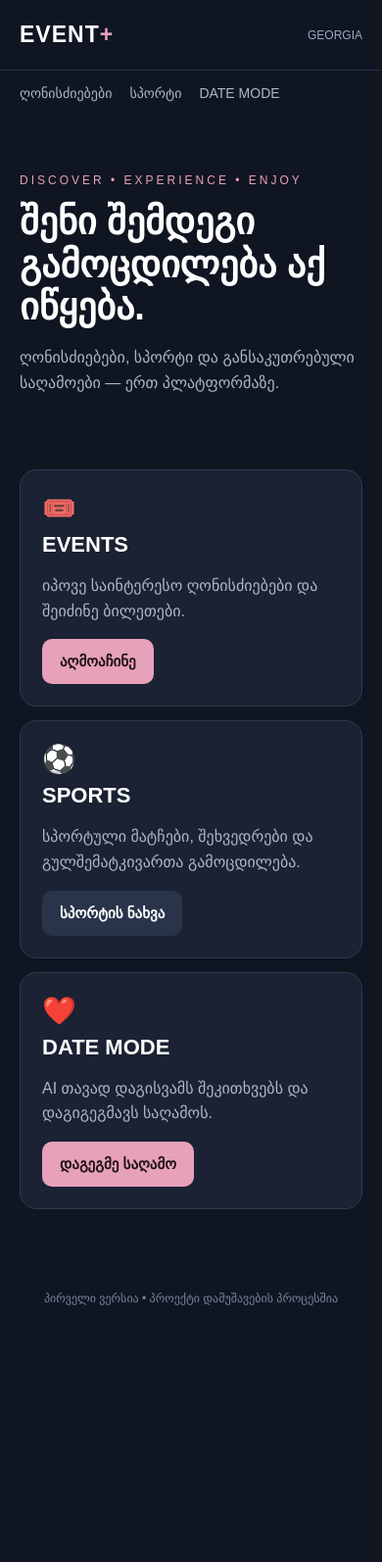
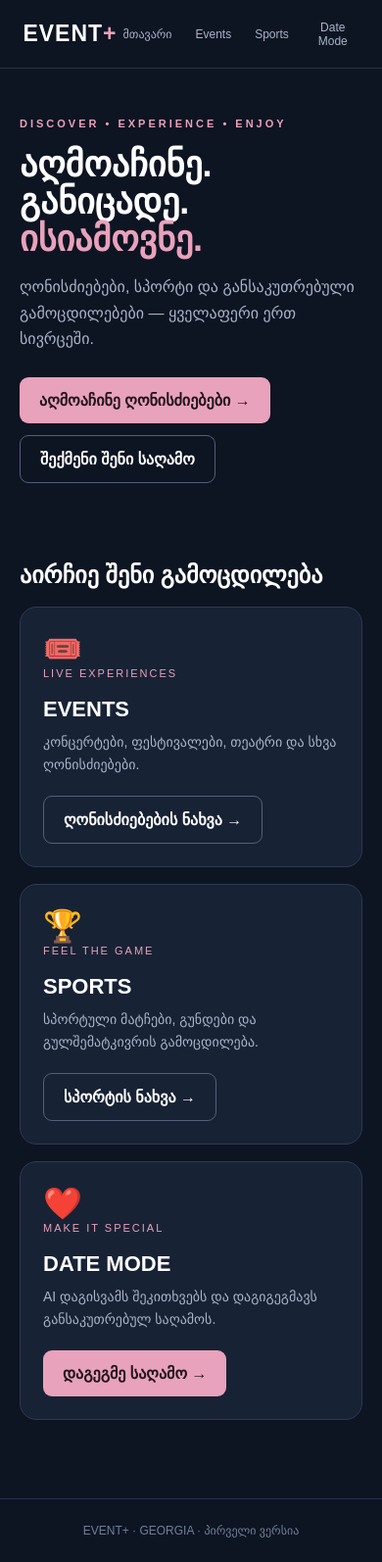
Before and after one commit to Gzaze7/event-platform, a plain HTML site: page index.html in a window 390 px wide. Shown: the whole page at 98% size. Before the commit the page ends 1367 px from the top, so only its background shows below. Drawn offline with Linux system fonts and the light colour scheme.

Commit message:
index.html
002

```diff
--- a/index.html
+++ b/index.html
@@ -1,142 +1,180 @@
-
 
 <!DOCTYPE html>
 <html lang="ka">
 <head>
 <meta charset="UTF-8">
-<meta name="viewport" content="width=device-width, initial-scale=1.0">
+<meta name="viewport" content="width=device-width, initial-scale=1">
 <meta name="theme-color" content="#101522">
-<title>ჩვენი პლატფორმა</title>
+<title>EVENT+ | Discover More</title>
 <style>
 *{box-sizing:border-box}
-body{margin:0;background:#101522;color:#fff;font-family:Arial,sans-serif}
-header{padding:22px 20px;display:flex;justify-content:space-between;align-items:center;border-bottom:1px solid #293044}
-.logo{font-size:23px;font-weight:800;letter-spacing:1px}
-.logo span{color:#e8a1ba}
-nav{display:flex;gap:18px;padding:15px 20px;overflow:auto}
-nav a{color:#aeb6c9;text-decoration:none;white-space:nowrap;font-size:14px}
-main{padding:24px 20px;max-width:850px;margin:auto}
-.hero{padding:35px 0}
-.tag{color:#e8a1ba;font-size:12px;letter-spacing:3px}
-h1{font-size:38px;line-height:1.15;margin:14px 0}
-p{color:#aeb6c9;line-height:1.6}
-.cards{display:grid;grid-template-columns:1fr;gap:14px;margin:25px 0}
-.card{background:#1a2233;border:1px solid #30394d;border-radius:17px;padding:22px}
-.card h2{margin:8px 0;font-size:22px}
-.card .emoji{font-size:28px}
-button{background:#e8a1ba;color:#21131a;border:0;padding:14px 18px;border-radius:10px;font-size:15px;font-weight:bold;cursor:pointer}
-button.secondary{background:#29344a;color:white}
-button.option{background:#202b3e;color:white;border:1px solid #3a465d;text-align:left;width:100%;margin:5px 0}
-button.option.selected{background:#633e52;border-color:#e8a1ba}
-#planner{display:none;background:#1a2233;border-radius:18px;padding:22px;margin-top:25px}
-#answers{margin:15px 0}
-.result{border:1px solid #3a465d;padding:15px;border-radius:12px;margin:12px 0}
-.small{font-size:12px;color:#9ba8bf}
-footer{text-align:center;color:#78849b;padding:35px 15px;font-size:12px}
+body{margin:0;background:#0d1422;color:#fff;font-family:Arial,sans-serif}
+button{font:inherit;cursor:pointer}
+header{height:70px;padding:0 6%;display:flex;align-items:center;justify-content:space-between;border-bottom:1px solid #283247}
+.logo{font-size:23px;font-weight:900;letter-spacing:1px}
+.logo span{color:#e9a2bb}
+.nav{display:flex;gap:24px}
+.nav button{background:none;border:0;color:#aab4c8;font-size:14px}
+.nav button:hover{color:white}
+.container{max-width:1100px;margin:auto;padding:30px 22px}
+.hero{padding:48px 0 35px}
+.eyebrow{color:#e9a2bb;font-size:11px;letter-spacing:3px;font-weight:bold}
+h1{font-size:clamp(36px,7vw,65px);line-height:1.06;margin:17px 0}
+p{color:#aab4c8;line-height:1.65}
+.hero p{max-width:490px}
+.actions{display:flex;gap:12px;flex-wrap:wrap;margin-top:25px}
+.primary,.outline{border-radius:9px;padding:14px 20px;font-weight:bold}
+.primary{background:#e9a2bb;color:#20141a;border:0}
+.outline{background:transparent;color:white;border:1px solid #526079}
+.section-title{font-size:24px;margin:45px 0 18px}
+.grid{display:grid;grid-template-columns:repeat(3,1fr);gap:17px}
+.card{background:#182235;border:1px solid #2d3a51;border-radius:17px;padding:23px;min-height:220px;display:flex;flex-direction:column;align-items:flex-start}
+.card .emoji{font-size:32px}
+.card h3{font-size:22px;margin:18px 0 4px}
+.card p{font-size:14px;margin:5px 0 20px}
+.card button{margin-top:auto}
+.tag{color:#e9a2bb;font-size:11px;letter-spacing:2px}
+footer{border-top:1px solid #283247;padding:25px;text-align:center;color:#718099;font-size:12px;margin-top:60px}
+#date{display:none;background:#f7efeb;color:#38232c;min-height:100vh}
+.date-header{background:#351e2b;color:#fff;padding:22px 6%;display:flex;justify-content:space-between;align-items:center}
+.date-logo{font-size:22px;letter-spacing:2px;font-weight:bold}
+.date-logo span{color:#e7a4b7}
+.date-container{max-width:760px;margin:auto;padding:45px 22px}
+.date-container h1{font-size:clamp(36px,7vw,56px);color:#432b36}
+.date-container p{color:#806b73}
+.date-panel{background:#fff;border:1px solid #eadbdc;border-radius:18px;padding:23px;margin-top:26px;box-shadow:0 10px 35px #58374412}
+.date-panel h2{font-size:23px;color:#432b36}
+.date-option{display:block;width:100%;text-align:left;padding:16px;margin:9px 0;border-radius:11px;background:#fff;border:1px solid #e5d8d9;color:#513b44}
+.date-option.selected{background:#f4e4e9;border:2px solid #a65f78}
+.date-next{width:100%;margin-top:15px;padding:15px;border:0;border-radius:10px;background:#713e55;color:#fff;font-weight:bold}
+.back{border:0;background:none;color:inherit;font-weight:bold}
+.date-small{font-size:12px;color:#9a858d}
+@media(max-width:650px){
+ .nav{gap:12px}.nav button{font-size:12px}
+ .grid{grid-template-columns:1fr}
+ .hero{padding-top:30px}
+ .container{padding:20px}
+}
 </style>
 </head>
 <body>
+
+<div id="home">
 <header>
-  <div class="logo">EVENT<span>+</span></div>
-  <div class="small">GEORGIA</div>
+ <div class="logo">EVENT<span>+</span></div>
+ <nav class="nav">
+  <button onclick="showHome()">მთავარი</button>
+  <button onclick="showHome('events')">Events</button>
+  <button onclick="showHome('sports')">Sports</button>
+  <button onclick="showDate()">Date Mode</button>
+ </nav>
 </header>
-<nav>
-  <a href="#events">ღონისძიებები</a>
-  <a href="#sports">სპორტი</a>
-  <a href="#date">DATE MODE</a>
-</nav>
-<main>
-<section class="hero">
-  <div class="tag">DISCOVER • EXPERIENCE • ENJOY</div>
-  <h1>შენი შემდეგი<br>გამოცდილება აქ იწყება.</h1>
-  <p>ღონისძიებები, სპორტი და განსაკუთრებული საღამოები — ერთ პლატფორმაზე.</p>
-</section>
 
-<section class="cards">
-  <div class="card" id="events">
-    <div class="emoji">🎟️</div>
-    <h2>EVENTS</h2>
-    <p>იპოვე საინტერესო ღონისძიებები და შეიძინე ბილეთები.</p>
-    <button onclick="alert('ღონისძიებების კატალოგს შემდეგ ეტაპზე შევქმნით')">აღმოაჩინე</button>
+<main class="container">
+ <section class="hero">
+  <div class="eyebrow">DISCOVER • EXPERIENCE • ENJOY</div>
+  <h1>აღმოაჩინე.<br>განიცადე.<br><span style="color:#e9a2bb">ისიამოვნე.</span></h1>
+  <p>ღონისძიებები, სპორტი და განსაკუთრებული გამოცდილებები — ყველაფერი ერთ სივრცეში.</p>
+  <div class="actions">
+   <button class="primary" onclick="showHome('events')">აღმოაჩინე ღონისძიებები →</button>
+   <button class="outline" onclick="showDate()">შექმენი შენი საღამო</button>
   </div>
-  <div class="card" id="sports">
-    <div class="emoji">⚽</div>
-    <h2>SPORTS</h2>
-    <p>სპორტული მატჩები, შეხვედრები და გულშემატკივართა გამოცდილება.</p>
-    <button class="secondary" onclick="alert('სპორტის სივრცეს შემდეგ ეტაპზე შევქმნით')">სპორტის ნახვა</button>
-  </div>
-  <div class="card" id="date">
-    <div class="emoji">❤️</div>
-    <h2>DATE MODE</h2>
-    <p>AI თავად დაგისვამს შეკითხვებს და დაგიგეგმავს საღამოს.</p>
-    <button onclick="startDate()">დაგეგმე საღამო</button>
-  </div>
-</section>
+ </section>
 
-<section id="planner">
-  <div class="tag">YOUR PERSONAL DATE ASSISTANT</div>
-  <h2 id="question">როგორი ვახშამი გსურთ?</h2>
-  <p id="description">აირჩიეთ თქვენთვის სასურველი მიმართულება.</p>
-  <div id="answers"></div>
-  <button id="next" onclick="nextQuestion()">გაგრძელება →</button>
-  <div id="progress" class="small"></div>
-</section>
+ <h2 class="section-title">აირჩიე შენი გამოცდილება</h2>
+ <section class="grid">
+  <article class="card" id="events">
+   <div class="emoji">🎟️</div>
+   <div class="tag">LIVE EXPERIENCES</div>
+   <h3>EVENTS</h3>
+   <p>კონცერტები, ფესტივალები, თეატრი და სხვა ღონისძიებები.</p>
+   <button class="outline" onclick="alert('ღონისძიებების კატალოგი შემდეგ ეტაპზე დაემატება.')">ღონისძიებების ნახვა →</button>
+  </article>
+  <article class="card" id="sports">
+   <div class="emoji">🏆</div>
+   <div class="tag">FEEL THE GAME</div>
+   <h3>SPORTS</h3>
+   <p>სპორტული მატჩები, გუნდები და გულშემატკივრის გამოცდილება.</p>
+   <button class="outline" onclick="alert('სპორტის სივრცე შემდეგ ეტაპზე დაემატება.')">სპორტის ნახვა →</button>
+  </article>
+  <article class="card">
+   <div class="emoji">❤️</div>
+   <div class="tag">MAKE IT SPECIAL</div>
+   <h3>DATE MODE</h3>
+   <p>AI დაგისვამს შეკითხვებს და დაგიგეგმავს განსაკუთრებულ საღამოს.</p>
+   <button class="primary" onclick="showDate()">დაგეგმე საღამო →</button>
+  </article>
+ </section>
 </main>
-<footer>პირველი ვერსია • პროექტი დამუშავების პროცესშია</footer>
+<footer>EVENT+ · GEORGIA · პირველი ვერსია</footer>
+</div>
+
+<div id="date">
+ <div class="date-header">
+  <div class="date-logo">DATE <span>MODE</span></div>
+  <button class="back" onclick="showHome()">← მთავარი</button>
+ </div>
+ <main class="date-container">
+  <div class="tag">YOUR PERSONAL DATE EXPERIENCE</div>
+  <h1>Let's make<br>it special.</h1>
+  <p>მოდი, ერთად შევქმნათ საღამო, რომელიც დაგამახსოვრდებათ.</p>
+  <section class="date-panel">
+   <div class="date-small" id="progress">QUESTION 1 / 3</div>
+   <h2 id="question">როგორი ვახშამი გსურთ?</h2>
+   <p id="description">აირჩიეთ სასურველი სამზარეულო.</p>
+   <div id="answers"></div>
+   <button class="date-next" id="next" onclick="nextQuestion()">გაგრძელება →</button>
+  </section>
+ </main>
+</div>
 
 <script>
 const questions=[
- {q:"როგორი ვახშამი გსურთ?",d:"აირჩიეთ სამზარეულოს სტილი.",a:["იტალიური","ფრანგული","ქართული","აზიური","ხმელთაშუაზღვისპირული","გამაკვირვე"]},
- {q:"როგორი ატმოსფერო გსურთ?",d:"აირჩიეთ საღამოს განწყობა.",a:["რომანტიკული და მშვიდი","ელეგანტური","თანამედროვე და მოდური","ცოცხალი და მხიარული","ტერასა და ღია სივრცე"]},
- {q:"რა ბიუჯეტი გაქვთ ორისთვის?",d:"მიუთითეთ სასურველი საერთო ბიუჯეტი.",a:["50–100 ₾","100–200 ₾","200–350 ₾","350 ₾-ზე მეტი"]}
+ {q:"როგორი ვახშამი გსურთ?",d:"აირჩიეთ სამზარეულოს სტილი.",a:["იტალიური 🇮🇹","ფრანგული 🇫🇷","ქართული 🇬🇪","აზიური 🍣","ხმელთაშუაზღვისპირული 🫒","გამაკვირვე ✨"]},
+ {q:"როგორი ატმოსფერო გსურთ?",d:"აირჩიეთ საღამოს განწყობა.",a:["რომანტიკული და მშვიდი 🕯️","ელეგანტური 🥂","თანამედროვე ✨","ცოცხალი და მხიარული 🎶","ტერასა და ღია სივრცე 🌆"]},
+ {q:"რა ბიუჯეტი გაქვთ ორისთვის?",d:"აირჩიეთ საერთო ბიუჯეტი.",a:["50–100 ₾","100–200 ₾","200–350 ₾","350 ₾-ზე მეტი"]}
 ];
-let step=0,selected=[];
-function startDate(){
- document.getElementById("planner").style.display="block";
- document.getElementById("planner").scrollIntoView({behavior:"smooth"});
- step=0;selected=[];render();
+let step=0,answers=[];
+function showHome(section){
+ document.getElementById("home").style.display="block";
+ document.getElementById("date").style.display="none";
+ if(section)setTimeout(()=>document.getElementById(section).scrollIntoView({behavior:"smooth"}),100);
+ window.scrollTo(0,0);
+}
+function showDate(){
+ document.getElementById("home").style.display="none";
+ document.getElementById("date").style.display="block";
+ step=0;answers=[];render();
+ window.scrollTo(0,0);
 }
 function render(){
- const q=questions[step];
+ let q=questions[step];
  document.getElementById("question").textContent=q.q;
  document.getElementById("description").textContent=q.d;
- document.getElementById("progress").textContent="შეკითხვა "+(step+1)+" / "+questions.length;
- const area=document.getElementById("answers");
+ document.getElementById("progress").textContent="QUESTION "+(step+1)+" / "+questions.length;
+ let area=document.getElementById("answers");
  area.innerHTML="";
  q.a.forEach(item=>{
-  const b=document.createElement("button");
-  b.className="option"+(selected[step]===item?" selected":"");
+  let b=document.createElement("button");
+  b.className="date-option"+(answers[step]===item?" selected":"");
   b.textContent=item;
-  b.onclick=()=>{
-   selected[step]=item;
-   render();
-  };
+  b.onclick=()=>{answers[step]=item;render()};
   area.appendChild(b);
  });
- document.getElementById("next").textContent=step===questions.length-1?"გეგმის ნახვა →":"გაგრძელება →";
+ document.getElementById("next").textContent=step===questions.length-1?"ჩემი არჩევანის ნახვა →":"გაგრძელება →";
+ document.getElementById("next").onclick=nextQuestion;
 }
 function nextQuestion(){
- if(!selected[step]){
-  alert("გთხოვთ, აირჩიოთ ერთ-ერთი ვარიანტი.");
-  return;
- }
- if(step<questions.length-1){
-  step++;render();
- }else{
-  showResult();
- }
-}
-function showResult(){
- document.getElementById("question").textContent="თქვენი საღამოს საწყისი გეგმა ❤️";
- document.getElementById("description").textContent="თქვენი არჩევანი:";
- document.getElementById("answers").innerHTML=`
- <div class="result">🍝 სამზარეულო: ${selected[0]}</div>
- <div class="result">🕯️ ატმოსფერო: ${selected[1]}</div>
- <div class="result">💰 ბიუჯეტი: ${selected[2]}</div>
- <p class="small">ეს ჯერ დემო ვერსიაა. რეალური რესტორნების ძიება, განრიგი, დაჯავშნა და გადახდა შემდეგ ეტაპებზე დაემატება.</p>`;
+ if(!answers[step]){alert("გთხოვთ, აირჩიოთ პასუხი.");return}
+ if(step<questions.length-1){step++;render();return}
+ document.getElementById("question").textContent="თქვენი საღამოს არჩევანი ❤️";
+ document.getElementById("description").textContent="თქვენი პასუხების შეჯამება:";
+ document.getElementById("answers").innerHTML=
+  answers.map((a,i)=>'<div class="date-option">'+questions[i].q+'<br><b>'+a+'</b></div>').join("")+
+  '<p class="date-small">ეს დემო ვერსიაა. რეალური ადგილები, დაჯავშნა და გადახდა ჯერ არ არის ჩართული.</p>';
+ document.getElementById("progress").textContent="YOUR DATE PLAN";
  document.getElementById("next").textContent="თავიდან დაწყება";
- document.getElementById("next").onclick=startDate;
- document.getElementById("progress").textContent="დემო დასრულდა";
+ document.getElementById("next").onclick=showDate;
 }
 render();
 </script>
```
